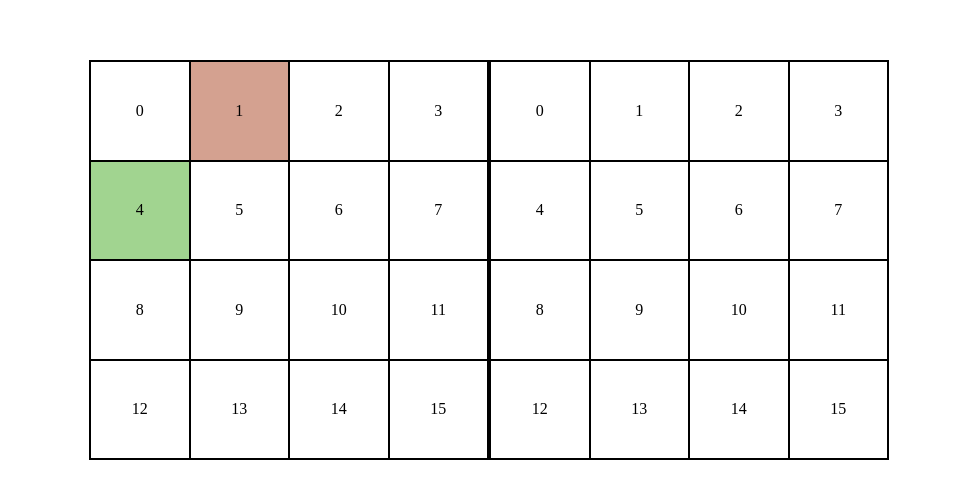
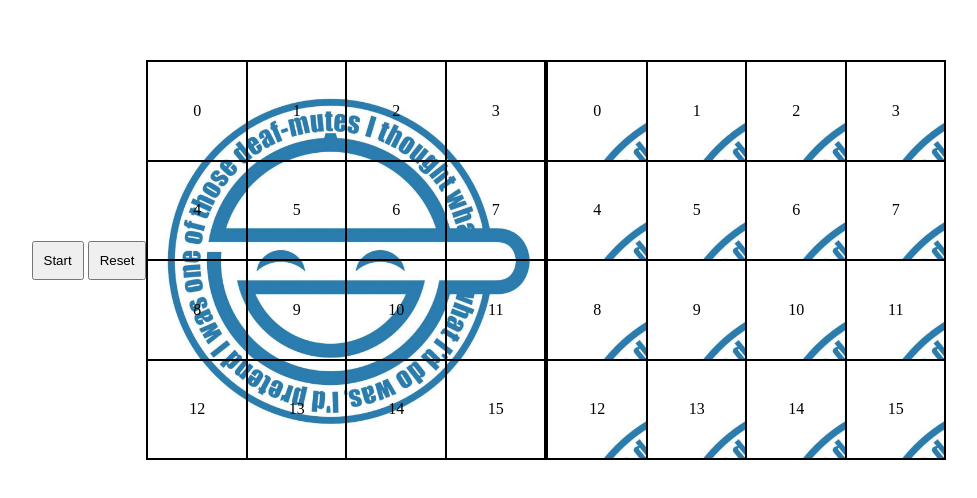
Before and after one commit to redice44/slider-puzzle, a website built with webpack: page index.html in a window 1280 px wide. Shown: the part 140-638 px from the top of the page, without its empty margins (151-1128 px from the left). Built offline with nearby package versions, Linux system fonts and the light colour scheme.

Commit message:
Adds image

```diff
--- /dev/null
+++ b/css/controls.css
@@ -0,0 +1,3 @@
+#controls button {
+  padding: 10px;
+}
--- a/css/grid.css
+++ b/css/grid.css
@@ -20,6 +20,10 @@
   display: flex;
   justify-content: center;
   align-items: center;
+
+  background-image: url('../assets/grid.jpg');
+  background-size: 400px 400px;
+  background-repeat: no-repeat;
 }
 
 .tile:hover {
--- a/index.html
+++ b/index.html
@@ -5,9 +5,15 @@
   <meta charset="utf-8">
   <link rel="stylesheet" href="css/core.css" />
   <link rel="stylesheet" href="css/grid.css" />
+  <link rel="stylesheet" href="css/controls.css" />
 </head>
 <body>
-<div id="game"></div>
+<div id="game">
+  <div id="controls">
+    <button id="start-game">Start</button>
+    <button id="reset-game">Reset</button>
+  </div>
+</div>
 <script src="dist/16-slider.js"></script>
 </body>
 </html>
--- a/src/index.js
+++ b/src/index.js
@@ -15,6 +15,7 @@ const makeTile = (i) => {
 
 const makeGrid = (r, c) => {
   let grid = document.createElement('div');
+  grid.id = 'grid';
   grid.classList.add('grid');
   for (let i = 0; i < r; i++) {
     let row = document.createElement('div');
@@ -95,6 +96,7 @@ const updateGrid = () => {
   let grid = game.grid;
   grid.forEach((value, index) => {
     let tile = document.getElementById(`tile-${index}`);
+    tile.style.backgroundPosition = `-${Math.floor(400 / cols) * (value % cols)}px -${Math.floor(400 / rows) * Math.floor(value / rows)}px`;
     tile.innerHTML = value;
   });
 };
@@ -145,16 +147,23 @@ const downTileListener = () => {
 };
 
 const resetGame = () => {
+  removeListeners();
+  game.resetGrid();
+  updateGrid();
+};
 
+const shuffleGame = () => {
+  game.shuffleGrid();
+  updateGrid();
+  setListeners();
 };
 
 const init = () => {
   let root = document.getElementById('game');
   root.appendChild(makeGrid(rows, cols));
-  game.shuffleGrid();
-  game.resetGrid();
   updateGrid();
-  setListeners();
+  document.getElementById('start-game').addEventListener('click', shuffleGame);
+  document.getElementById('reset-game').addEventListener('click', resetGame);
 };
 
 init();
```
Also changed, not shown: assets/grid.jpg (added), dist/16-slider.js.
